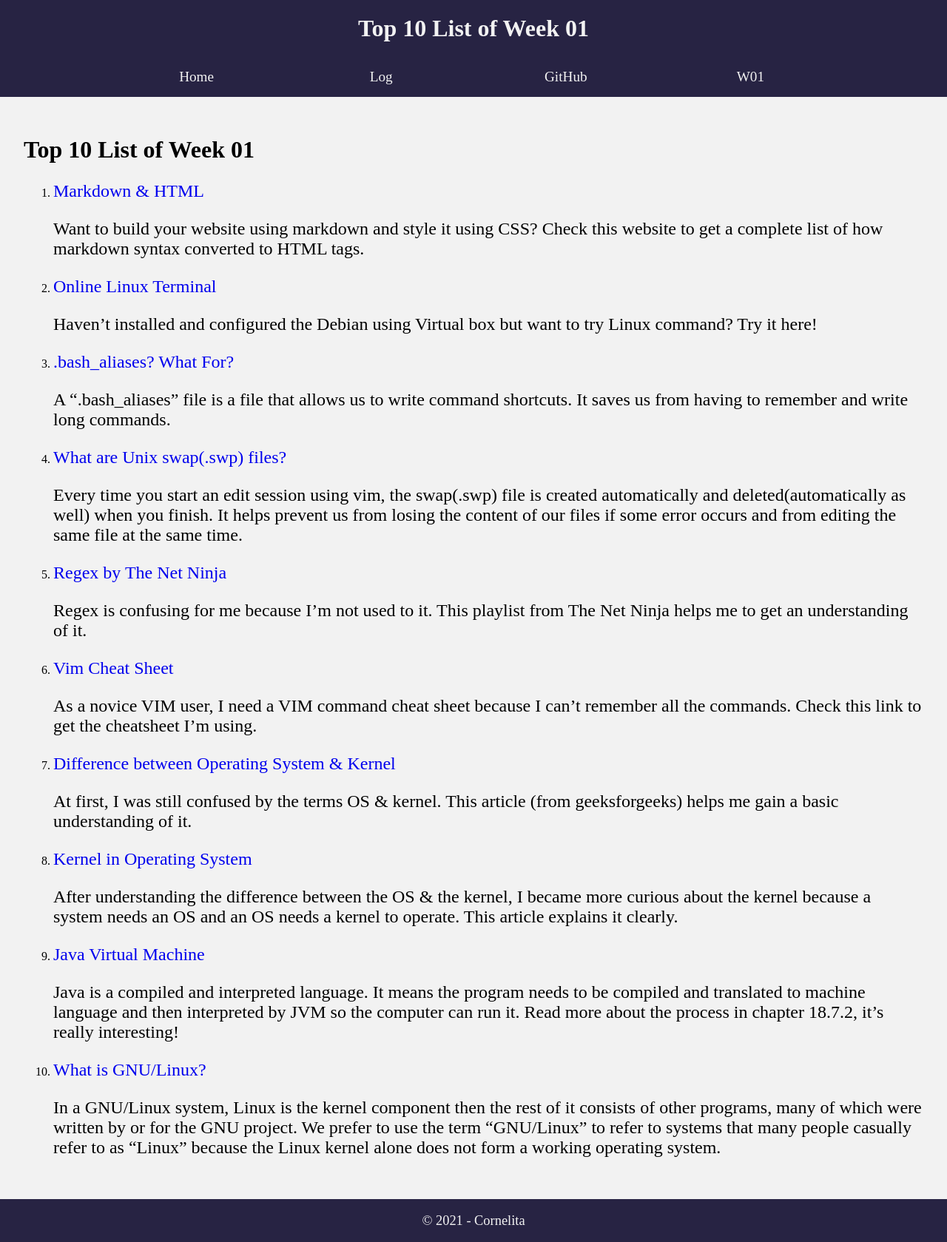
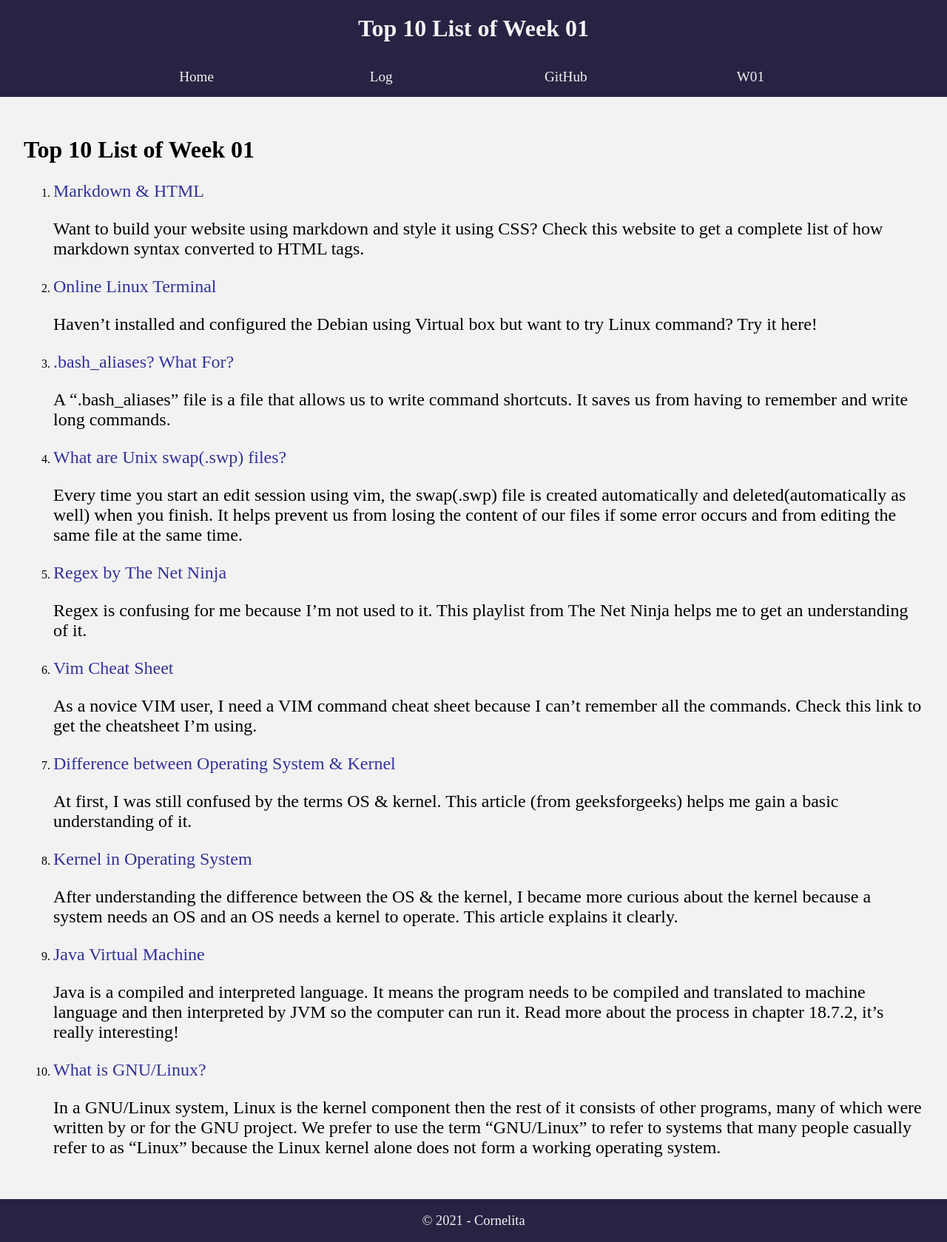
Before and after one commit to cornelita/os211, a Jekyll site: the page built from w01.md, in a window 1280 px wide. Shown: the whole page at 74% size. Built offline with Jekyll 4.4.1, drawn with Linux system fonts in a browser that asks for light colours; our own code applies the rules of GitHub Pages for plain Markdown files.

Commit message:
Edit link color

```diff
--- a/assets/css/style.css
+++ b/assets/css/style.css
@@ -85,6 +85,7 @@ footer {
 /* Weekly Top 10 List */
 li>p>a {
   text-decoration: none;
+  color: var(--biru-link);
 }
 
 li>p>a:hover {
```
